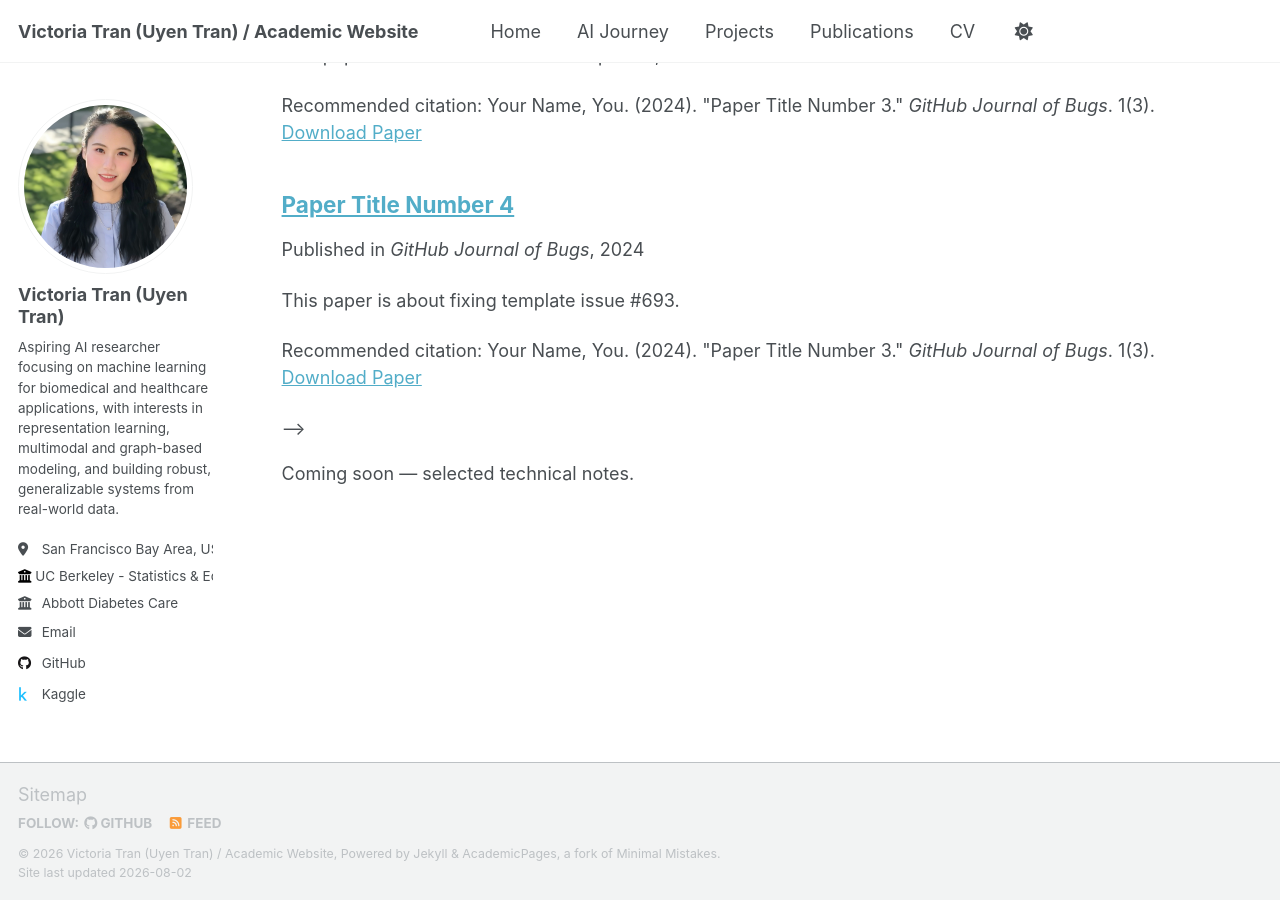
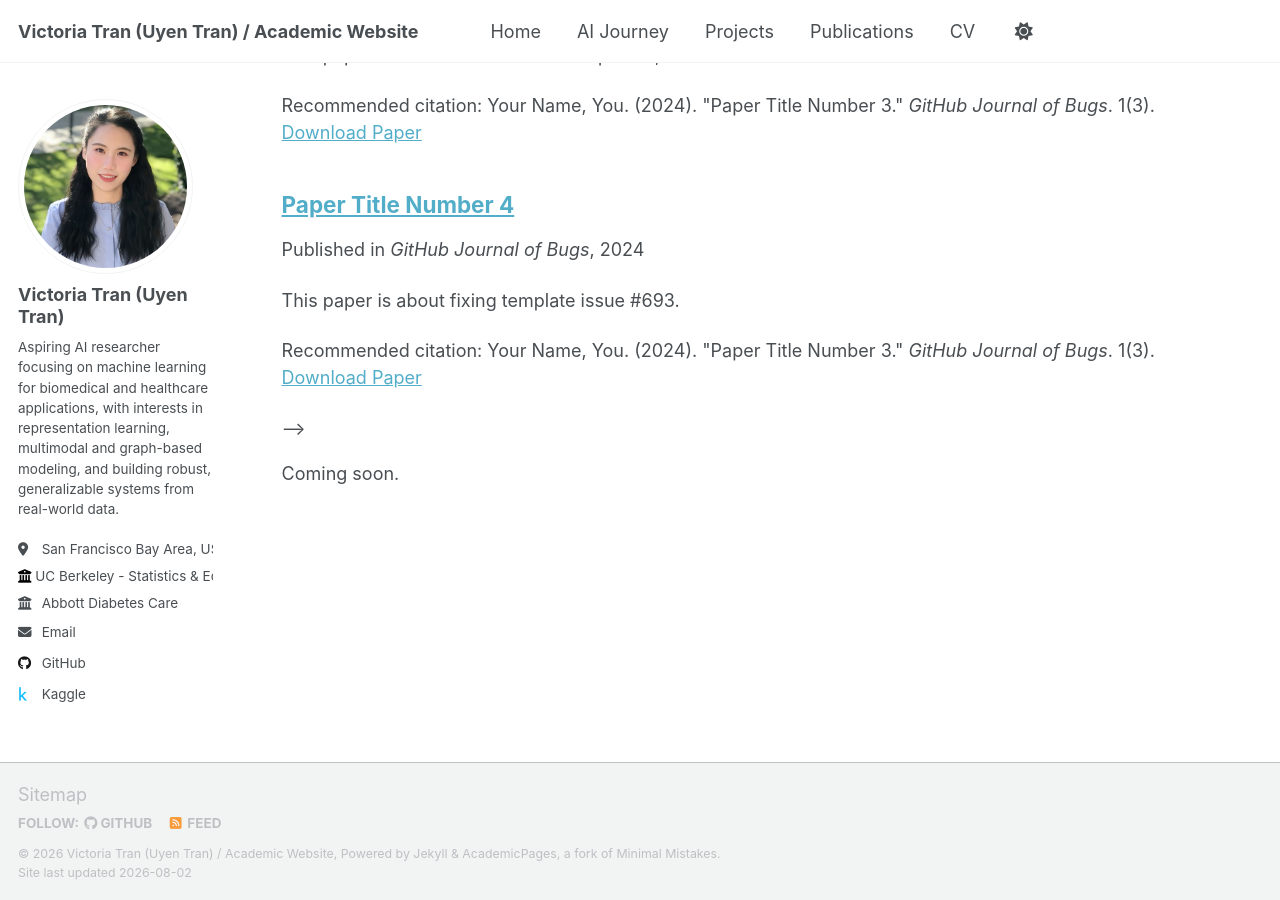
Before and after one commit to uyentran9/uyentran-ai-blog, a Jekyll site: the page built from _pages/publications.html, in a window 1280 px wide and 900 px high, scrolled down 1144 px. Built offline with Jekyll 4.4.1, drawn with Linux system fonts in a browser that asks for light colours; a script that is not in the unit is left out.

Commit message:
Update publication note text to be more concise

```diff
--- a/_pages/publications.html
+++ b/_pages/publications.html
@@ -34,4 +34,4 @@ author_profile: true
 {% endif %}
 
 -->
-<p>Coming soon — selected technical notes.</p>
+<p>Coming soon.</p>
```
